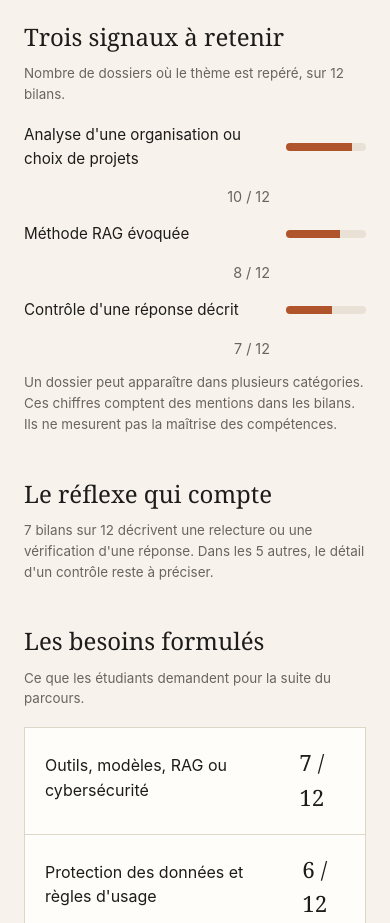
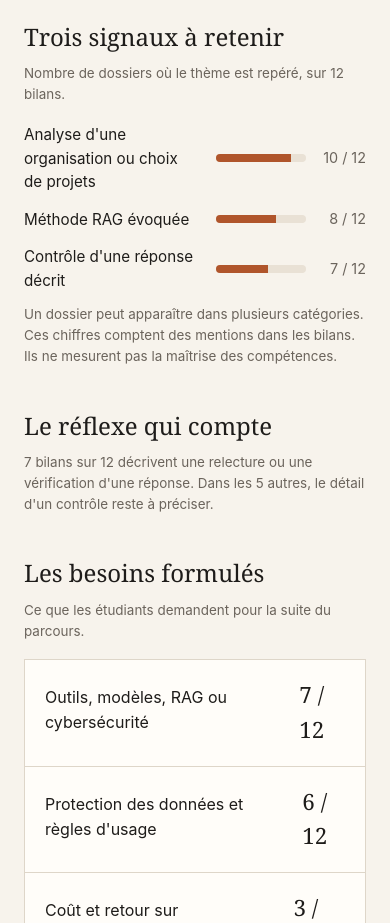
Before and after one commit to ItisOnizuka/bfia-bilan-reflexif, a plain HTML site: page dashboard.html in a window 390 px wide. Shown: the part 840-1763 px from the top of the page. Drawn offline with Linux system fonts and the light colour scheme.

Commit message:
Corrige l'alignement des jauges du tableau de bord

```diff
--- a/dashboard.html
+++ b/dashboard.html
@@ -41,7 +41,7 @@
   h2 { font-family: Georgia, serif; font-weight: 400; font-size: 1.5rem; margin: 40px 0 8px; }
   .note { font-size: .84rem; color: var(--discret); margin-bottom: 18px; }
   .signaux { display: grid; gap: 14px; margin-bottom: 12px; }
-  .signal { display: grid; grid-template-columns: 1fr 120px; align-items: center; gap: 16px; }
+  .signal { display: grid; grid-template-columns: 1fr 160px 56px; align-items: center; gap: 16px; }
   .signal .nom { font-size: .95rem; }
   .jauge { height: 8px; background: #E9E1D5; border-radius: 4px; overflow: hidden; }
   .jauge span { display: block; height: 100%; background: var(--accent); }
@@ -59,7 +59,7 @@
   @media (max-width: 720px) {
     .chiffres { grid-template-columns: 1fr; }
     .grille { grid-template-columns: 1fr; }
-    .signal { grid-template-columns: 1fr 80px; }
+    .signal { grid-template-columns: 1fr 90px 44px; }
   }
 </style>
 </head>
```
